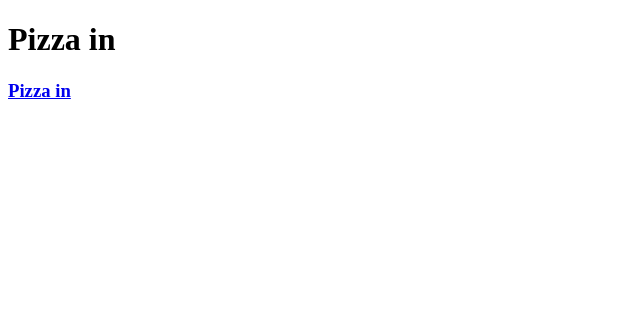
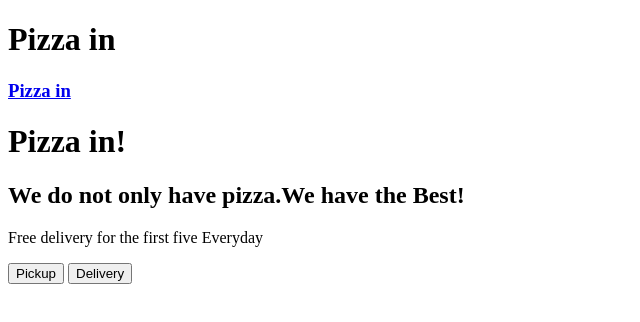
Before and after one commit to Kelvin-Wepo/Pizza-in, a plain HTML site: page index.html in a window 1280 px wide. Shown: the whole page, without its empty margins (0-640 px from the left). Drawn offline with Linux system fonts and the light colour scheme.

Commit message:
feat:this commit added a landing start page

```diff
--- a/index.html
+++ b/index.html
@@ -22,6 +22,17 @@
         </div>
     </nav>
 </div>
+<!-- Navbar End -->
+<!-- landing page -->
+    <div class="container">
+        <div class="jumbotron" id="landing-content">
+            <h1 class="page-header">Pizza in!</h1>
+            <h2 id="landing-tagline">We do not only have pizza.We have the Best!</h2>
+            <p>Free delivery for the first five Everyday</p>
+            <button type="btn" class="btn btn-primary" id="pickup-btn">Pickup</button>
+            <button type="btn" class="btn btn-danger" id="delivery-btn">Delivery</button>
+            <div class="form-group" id="address">
+
 <body>
 </body>
 </html>
```
